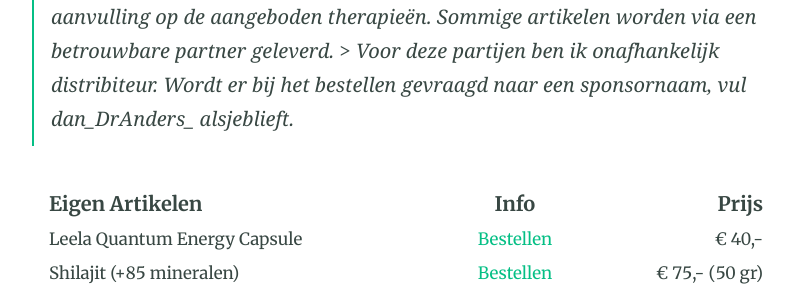
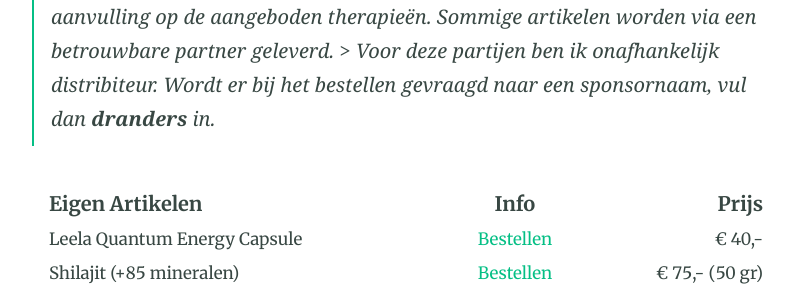
Before and after one commit to dokteranders/dokteranders.com, a Jekyll site: the page built from behandelingen.md, in a window 1280 px wide. Shown: the part 1038-1335 px from the top of the page, without its empty margins (234-1028 px from the left). Built offline with Jekyll 4.4.1, drawn with Linux system fonts in a browser that asks for light colours; some of the changed text lies outside the part shown.

Commit message:
Update behandelingen.md

```diff
--- a/behandelingen.md
+++ b/behandelingen.md
@@ -18,7 +18,7 @@
 
 ## Producten
 
-> Onderstaande supplementen en overige artikelen zijn een uitstekende aanvulling op de aangeboden therapieën. Sommige artikelen worden via een betrouwbare partner geleverd. > Voor deze partijen ben ik onafhankelijk distribiteur. Wordt er bij het bestellen gevraagd naar een sponsornaam, vul dan_DrAnders_ alsjeblieft.
+> Onderstaande supplementen en overige artikelen zijn een uitstekende aanvulling op de aangeboden therapieën. Sommige artikelen worden via een betrouwbare partner geleverd. > Voor deze partijen ben ik onafhankelijk distribiteur. Wordt er bij het bestellen gevraagd naar een sponsornaam, vul dan **dranders** in.
 
 | **Eigen Artikelen** | **Info** | **Prijs** |
 |--------|:-------:|-------:|
```
